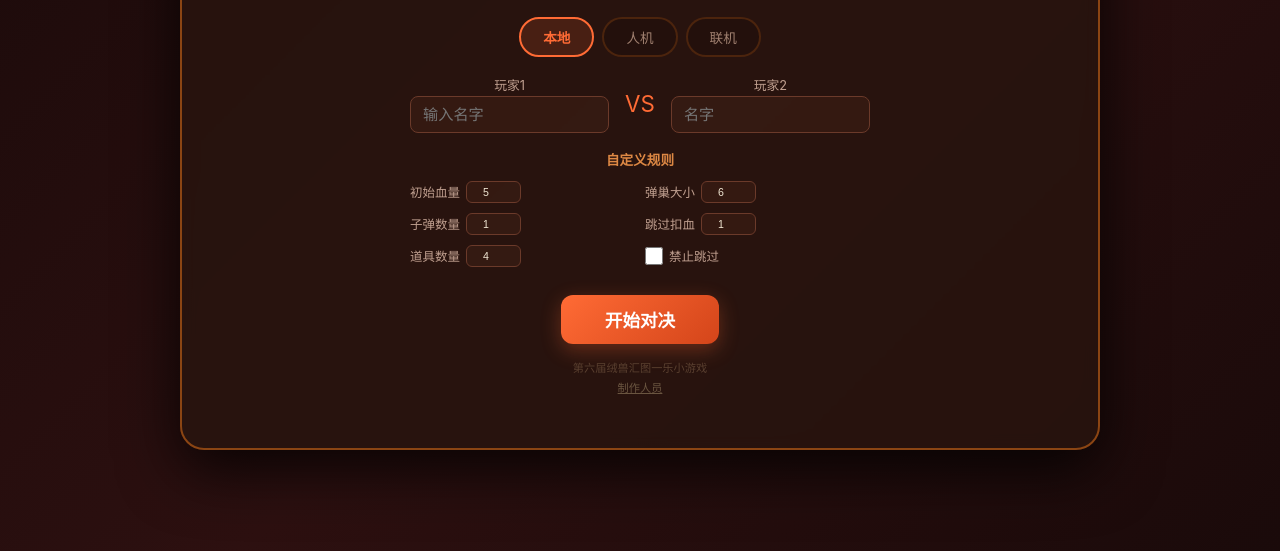
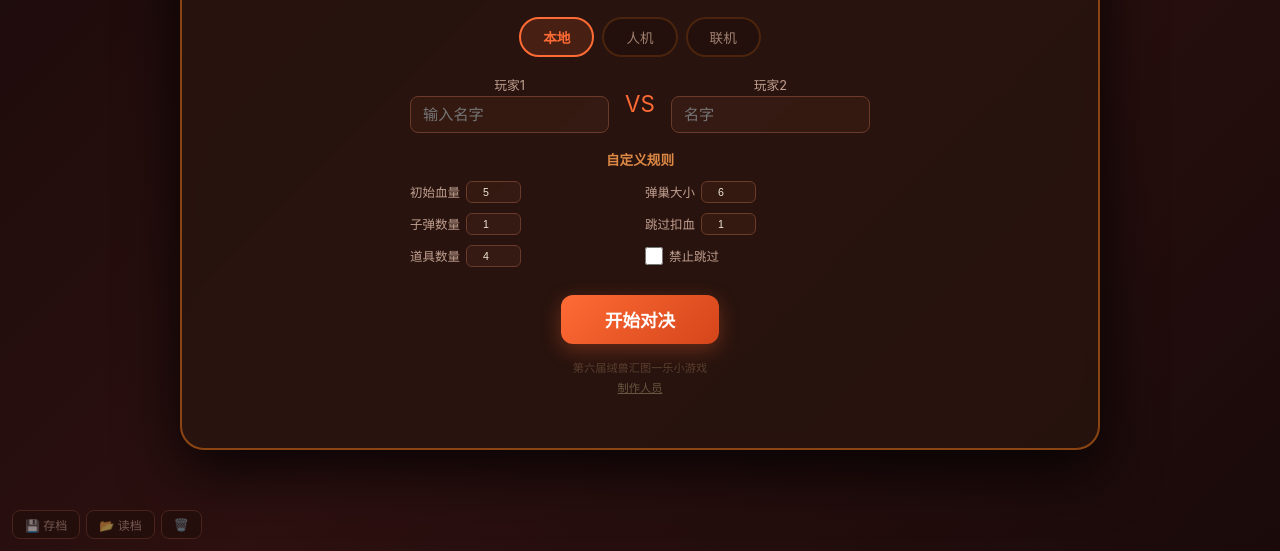
Before and after one commit to hulixiaobai001-sudo/Fox-Codebase, a plain HTML site: page index.html in a window 1280 px wide. Shown: the part 249-800 px from the top of the page. Drawn offline with Linux system fonts and the light colour scheme.

Commit message:
更新 index.html

```diff
--- a/index.html
+++ b/index.html
@@ -391,4 +391,5 @@ function rA(a){if(a.type==='load'){G.bp=a.pos;G.cc=0;G.rs=true;G.bf=false;G.ld=a
 document.addEventListener('DOMContentLoaded',function(){setMode('local')});
 </script>
 </body>
+<script src="save.js"></script>
 </html>
```
